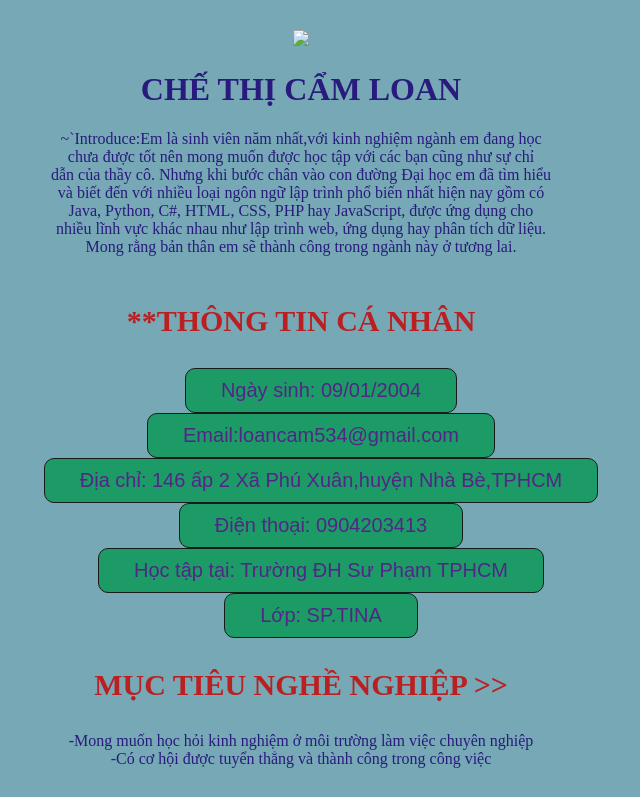
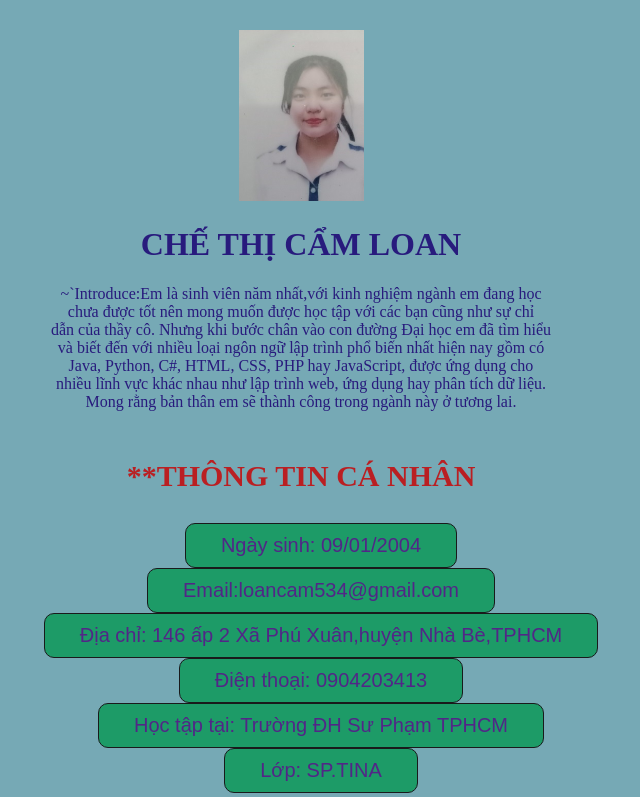
Before and after one commit to Chethicamloan91/camloancv, a plain HTML site: page index.html in a window 1280 px wide. Shown: the top 797 px of the page, without its empty margins (339-979 px from the left). Drawn offline with Linux system fonts and the light colour scheme.

Commit message:
Update index.html

```diff
--- a/index.html
+++ b/index.html
@@ -40,7 +40,7 @@ h3{
 </style>
 <body>
  <center>
-    <img class="ME" src="./hình.jpg" width="125"/>
+    <img class="ME" src="./image.jpg" width="125"/>
         <h1>CHẾ THỊ CẨM LOAN</h1>
         <form action="tel:0904203413">
         </li>~`Introduce:Em là sinh viên năm nhất,với kinh nghiệm ngành em đang học<br>
```
